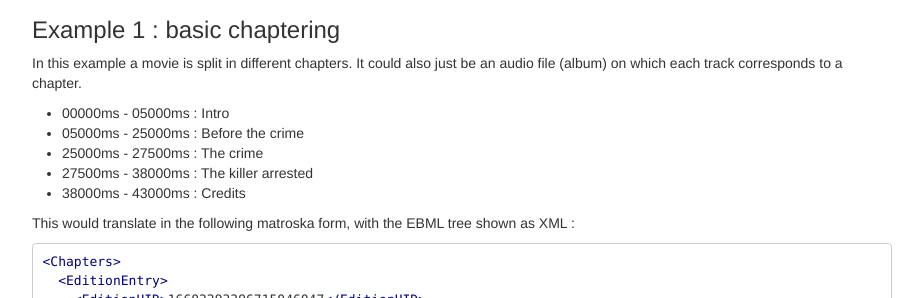
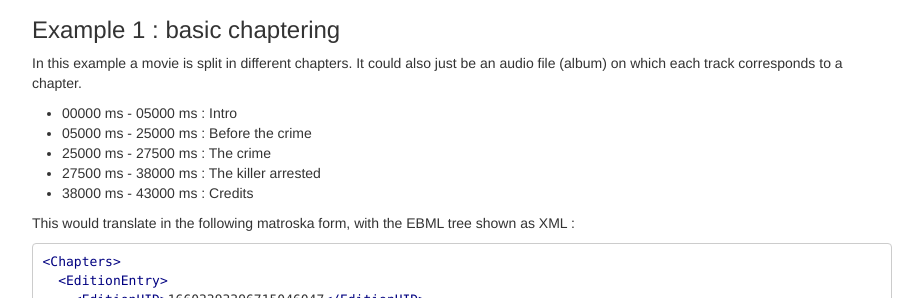
Before and after one commit to ietf-wg-cellar/matroska-specification, a Jekyll site: the page built from chapters.md, in a window 1280 px wide and 900 px high, scrolled down 2616 px. Shown: the part 155-453 px from the top of the window, without its empty margins (273-1196 px from the left). Built offline with Jekyll 4.4.1, drawn with Linux system fonts in a browser that asks for light colours; our own code applies the rules of GitHub Pages for plain Markdown files.

Commit message:
use a space before the millisecond unit

```diff
--- a/chapters.md
+++ b/chapters.md
@@ -194,11 +194,11 @@ Table: ChapterPhysicalEquiv meaning per track type{#ChapterPhysicalEquivMeaning}
 In this example a movie is split in different chapters. It could also just be an
 audio file (album) on which each track corresponds to a chapter.
 
-*   00000ms - 05000ms : Intro
-*   05000ms - 25000ms : Before the crime
-*   25000ms - 27500ms : The crime
-*   27500ms - 38000ms : The killer arrested
-*   38000ms - 43000ms : Credits
+*   00000 ms - 05000 ms : Intro
+*   05000 ms - 25000 ms : Before the crime
+*   25000 ms - 27500 ms : The crime
+*   27500 ms - 38000 ms : The killer arrested
+*   38000 ms - 43000 ms : Credits
 
 This would translate in the following matroska form, with the EBML tree shown as XML :
 
```
